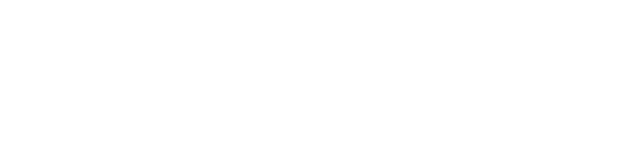
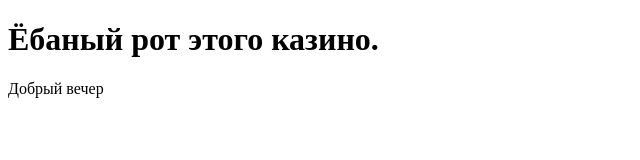
Before and after one commit to Pro100JlUDiN/evolution, a plain HTML site: page index.html in a window 1280 px wide. Shown: the whole page, without its empty margins (0-640 px from the left). Drawn offline with Linux system fonts and the light colour scheme.

```diff
--- a/index.html
+++ b/index.html
@@ -8,6 +8,8 @@
     <title>Document</title>
 </head>
 <body>
-
+    <h1>Ёбаный рот этого казино.</h1>
+    <p>Добрый вечер</p>
+    <script src = "./script/script.js"></script>
 </body>
 </html>
```
